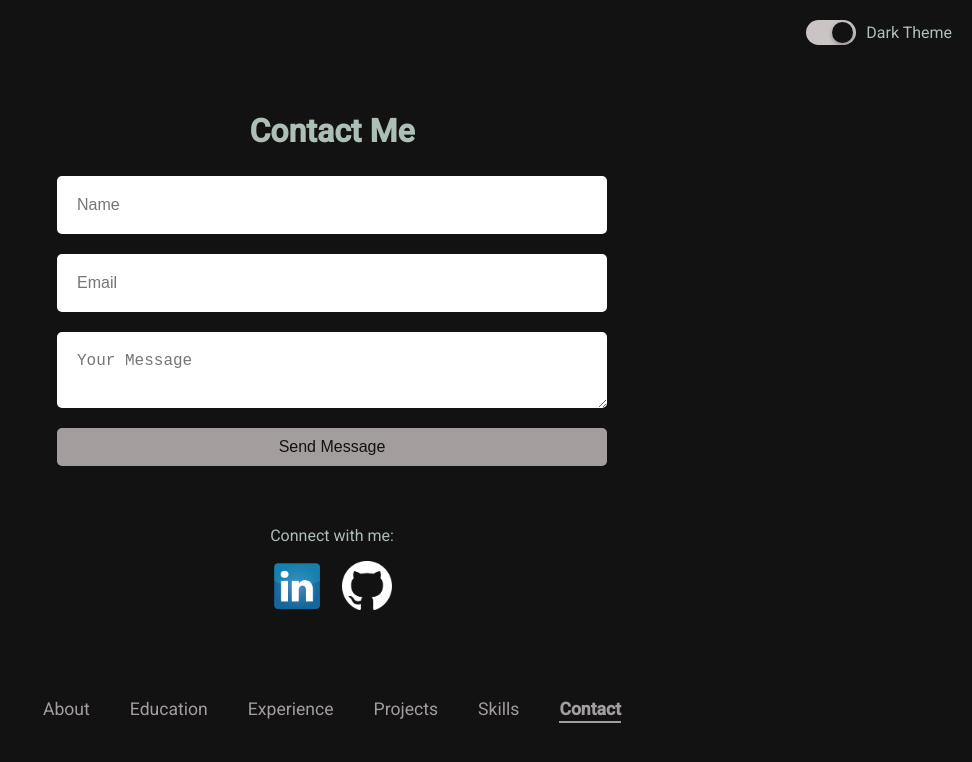
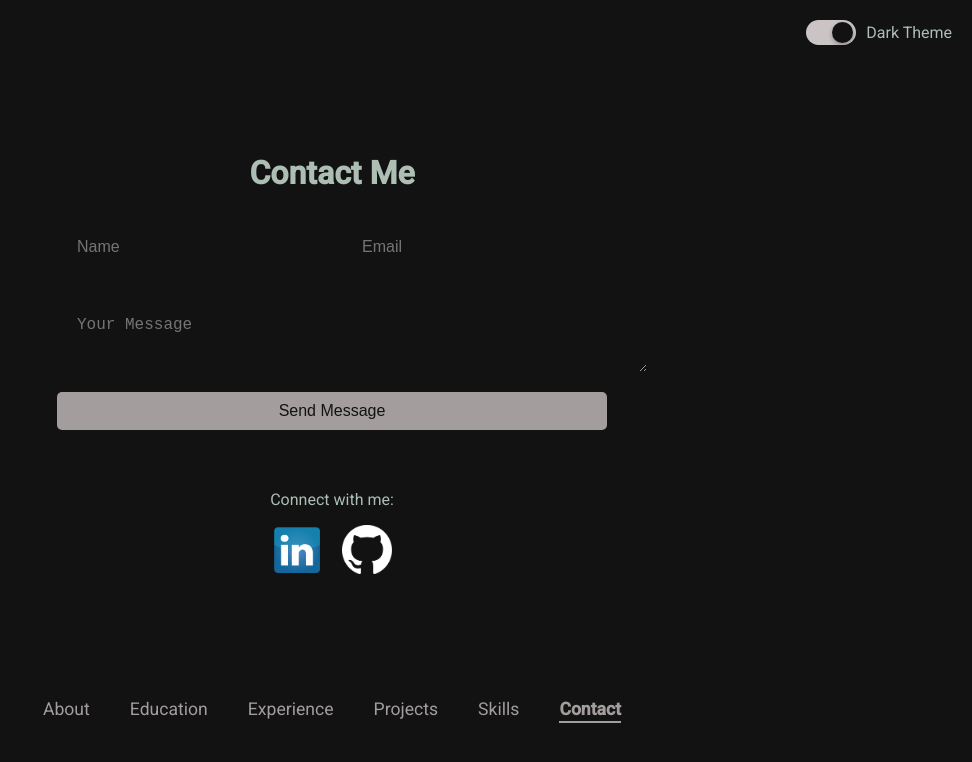
Before and after one commit to wassimwazzi/wassimwazzi.github.io, a React (Create React App) app: page / in a window 1280 px wide. Both pictures are taken after a click on the link "Contact". Shown: the top 762 px of the page, without its empty margins (308-1280 px from the left). Built offline with nearby package versions, Linux system fonts and the light colour scheme.

Commit message:
Contact styling

```diff
--- a/src/components/Contact/Contact.css
+++ b/src/components/Contact/Contact.css
@@ -5,6 +5,7 @@
   text-align: center;
   padding: var(--spacing-1);
   overflow: scroll;
+  height: 100%;
 }
 
 .contact-content {
@@ -22,14 +23,35 @@
   gap: var(--spacing-2);
   max-height: 100%;
 }
+.form-fields {
+  display: flex;
+  justify-content: space-between;
+  flex-direction: row;
+  gap: var(--spacing-2);
+  width: 100%;
+}
 
 .contact-form input,
 .contact-form textarea {
+  background-color: var(--primary-color);
+  color: var(--secondary-color);
   padding: var(--spacing-2);
   max-height: 100%;
+  width: 100%;
   border: none;
   border-radius: 5px;
   font-size: 1rem;
+}
+
+.contact-form input:-webkit-autofill,
+.contact-form input:-webkit-autofill:hover,
+.contact-form input:-webkit-autofill:focus,
+.contact-form textarea:-webkit-autofill {
+  -webkit-text-fill-color: var(--secondary-color);
+  -webkit-box-shadow: 0 0 0px 1000px var(--primary-color) inset; /* Background color */
+  box-shadow: 0 0 0px 1000px var(--primary-color) inset;
+  border-color: var(--highlight-color);
+  border-radius: 5px; /* Consistent border radius */
 }
 
 .contact-form button {
--- a/src/components/Contact/Contact.js
+++ b/src/components/Contact/Contact.js
@@ -42,8 +42,10 @@ const Contact = () => {
       <div className="contact-content" data-aos="fade-up">
         <h2 className="contact-title">Contact Me</h2>
         <form className="contact-form" onSubmit={handleSubmit}>
-          <input type="text" name="user_name" placeholder="Name" value={formData.user_name} onChange={handleChange} required />
-          <input type="email" name="user_email" placeholder="Email" value={formData.user_email} onChange={handleChange} required />
+          <div className='form-fields'>
+            <input type="text" name="user_name" placeholder="Name" value={formData.user_name} onChange={handleChange} required />
+            <input type="email" name="user_email" placeholder="Email" value={formData.user_email} onChange={handleChange} required />
+          </div>
           <textarea name="message" placeholder="Your Message" value={formData.message} onChange={handleChange} required></textarea>
           <button type="submit" disabled={isSubmitting || hasSubmitted}>Send Message</button>
         </form>
```
